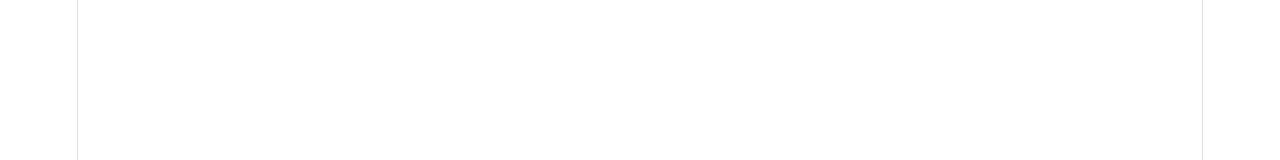
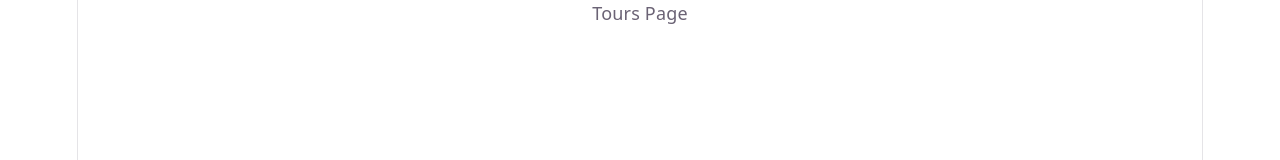
Before and after one commit to PeterBogdanov8/Tourism-Web-Application, a React app in the folder frontend/: page / in a window 1280 px wide. Shown: the top 160 px of the page. Built offline with nearby package versions, Linux system fonts and the light colour scheme; the HTML template or start-up script is replaced by a standard one.

Commit message:
Create the ToursPage

```diff
--- a/frontend/src/App.jsx
+++ b/frontend/src/App.jsx
@@ -1,7 +1,4 @@
 import { useState } from 'react'
-import heroImg from './assets/hero.png'
-import reactLogo from './assets/react.svg'
-import viteLogo from './assets/vite.svg'
 import './App.css'
 import { Outlet } from 'react-router'
 
--- a/frontend/src/main.jsx
+++ b/frontend/src/main.jsx
@@ -3,11 +3,18 @@ import { createRoot } from 'react-dom/client'
 import './index.css'
 import App from './App.jsx'
 import { createBrowserRouter, RouterProvider } from 'react-router'
+import ToursPage from './pages/ToursPage.jsx'
 
 const router = createBrowserRouter([
   {
     path: "/",
-    element: <App />
+    element: <App />,
+    children: [
+      {
+        index: true,
+        element: <ToursPage />
+      }
+    ]
   }
 ])
 
--- /dev/null
+++ b/frontend/src/pages/ToursPage.jsx
@@ -0,0 +1,7 @@
+function ToursPage() {
+    return (
+        <div>Tours Page</div>
+    );
+}
+
+export default ToursPage;
```
